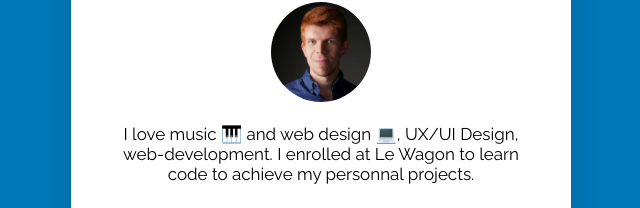
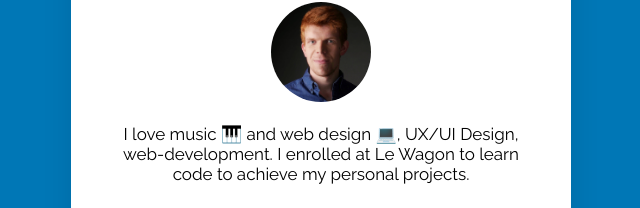
Before and after one commit to trazip/profile, a plain HTML site: page index.html in a window 1280 px wide. Shown: the part 149-357 px from the top of the page, 319-959 px from the left. Drawn offline with Linux system fonts and the light colour scheme.

Commit message:
Update index.html

```diff
--- a/index.html
+++ b/index.html
@@ -15,7 +15,7 @@
         <img src="./images/profile_pic.png" width="100px" class="img-circle" alt="Pierre Penhard"/>
         <p>
           I love music 🎹 and web design 💻, UX/UI Design, web-development. I enrolled
-          at Le Wagon to learn code to achieve my personnal projects.
+          at Le Wagon to learn code to achieve my personal projects.
         </p>
         <a href="#" class="btn-blue">Discover Le Wagon</a>
       </div>
```
